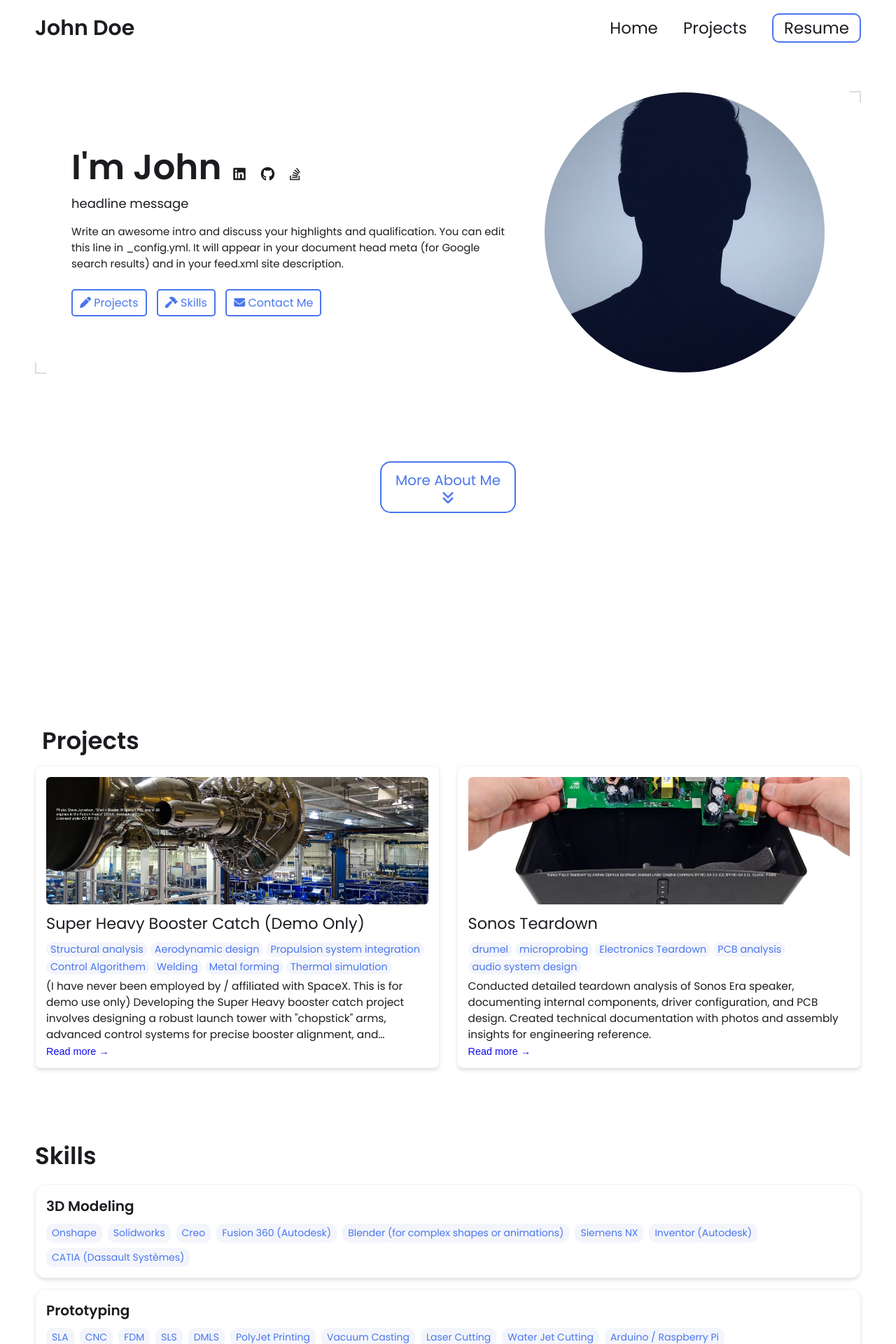
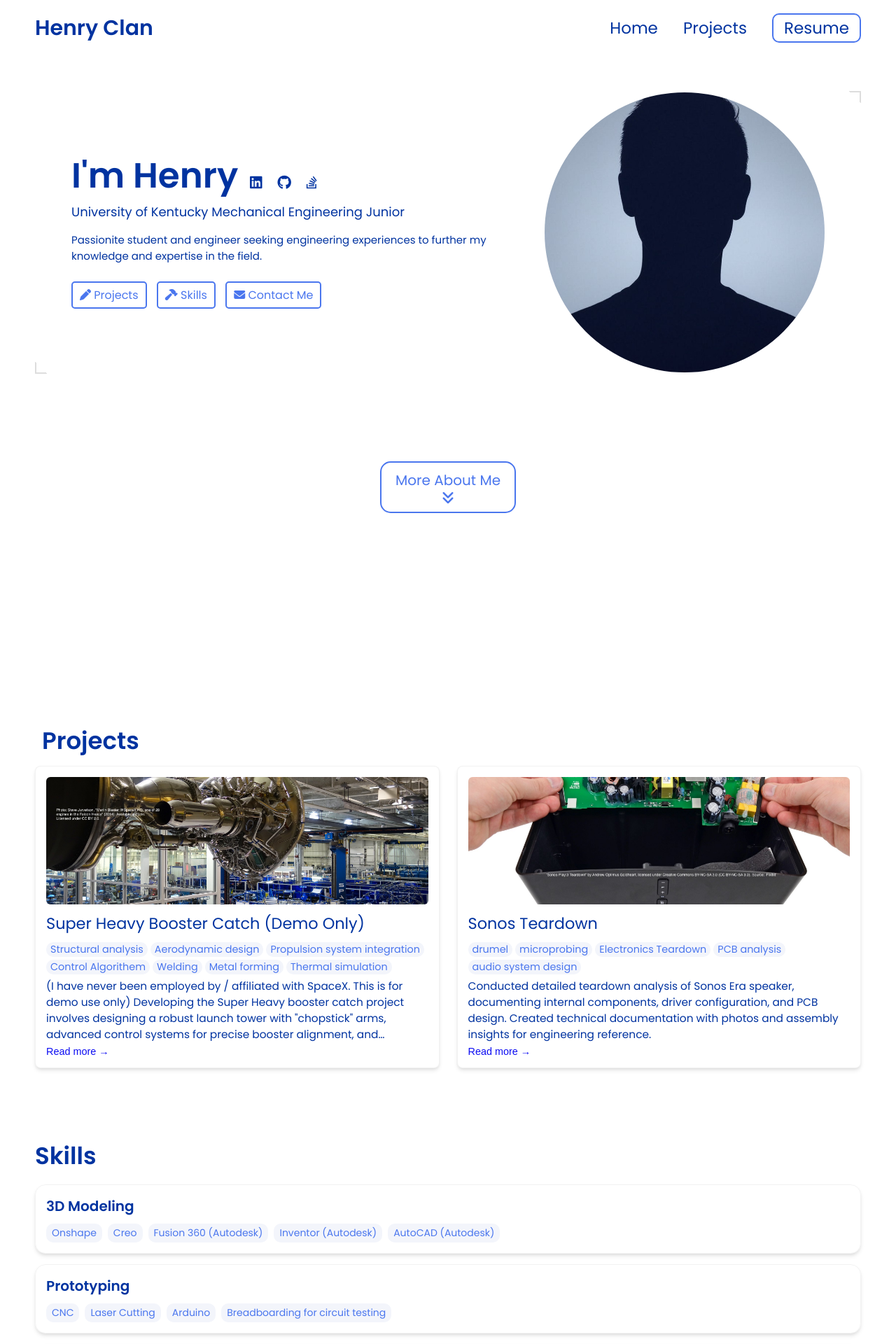
Before and after one commit to HJClan01/HJClan01.github.io, a Jekyll site: the page built from index.html, in a window 1280 px wide. Shown: the top 1920 px of the page at 70% size. Built offline with Jekyll 4.4.1, drawn with Linux system fonts in a browser that asks for light colours.

Commit message:
Update _config.yml
added personalized text

```diff
--- a/_config.yml
+++ b/_config.yml
@@ -7,17 +7,15 @@
 
 # Main Page Setup
 
-title: John Doe's Portfolio # This is what shows up in the tab of the browser
+title: Henry Clan's Portfolio # This is what shows up in the tab of the browser
 
 
 
 # Hero Section
-name: John Doe
-headline: headline message
+name: Henry Clan
+headline: University of Kentucky Mechanical Engineering Junior
 description: >- # dont remove this line. this will ignore all new lines until the next section
-  Write an awesome intro and discuss your highlights and qualification. You can edit this
-  line in _config.yml. It will appear in your document head meta (for
-  Google search results) and in your feed.xml site description.
+  Passionite student and engineer seeking engineering experiences to further my knowledge and expertise in the field.
 
 # Place your profile image in /assets/images/profile-image/folder and edit the file name
 profile_image: ./assets/images/profile-image/avatar.jpeg
@@ -25,14 +23,14 @@ profile_image: ./assets/images/profile-image/avatar.jpeg
 
 # Link your resume
 # You can place your resume in assets/resume/{resume file.pdf} or add external link such as pdf saved in google drive
-resume-url: https://drive.google.com/file/d/13Z3duVzh-gguPU5r03oJVEE6rV9rd3DS/view?usp=sharing
+resume-url: https://drive.google.com/file/d/1kZ8b7QHwPJEqw9JWclxO08ElD_bXCAHe/view?usp=sharing
 
 
 # Set up external links - this will show up as small icons next to your name.
 
 external-links:    # input only your own url slug. The icons with missing entries will not appear.
-  linkedin: test    # https://www.linkedin.com/in/{your url slug}
-  github: leea12    # https://github.com/{your url slug}
+  linkedin: test    # https://www.linkedin.com/in/henryclan
+  github: leea12    # https://github.com/HJCLan01
   stackoverflow: test      # https://stackoverflow.com/users/{your url slug}
   medium:            # https://medium.com/@{your url slug}
   x-twitter:   # https://x.com/{your url slug}
@@ -48,25 +46,15 @@ skills:
   - category: 3D Modeling
     tools:
     - Onshape
-    - Solidworks
     - Creo
     - Fusion 360 (Autodesk)
-    - Blender (for complex shapes or animations)
-    - Siemens NX
     - Inventor (Autodesk)
-    - CATIA (Dassault Systèmes)
+    - AutoCAD (Autodesk)
   - category: Prototyping
     tools:
-    - SLA
     - CNC
-    - FDM
-    - SLS
-    - DMLS
-    - PolyJet Printing
-    - Vacuum Casting
     - Laser Cutting
-    - Water Jet Cutting
-    - Arduino / Raspberry Pi
+    - Arduino
     - Breadboarding for circuit testing
   - category: Design Standards / Practices
     tools:
@@ -88,13 +76,13 @@ skills:
 
 
 # Contact Form Setup. Setup an account and copy over the key. When someone fills out the form, it will be received in your email.
-formspree-key:   https://formspree.io/f/{8-digit key}
+formspree-key:   https://formspree.io/f/xdkgrzvg
 
 
 
 # Active theme (Updatethis to switch themes). Make sure to keep the indentation the samne.
 colors: # this is the basic theme
-  text: "#1a1c20"
+  text: "#0033A0"
   border: "#ddd"
   link: "#4a76ee"
   highlight: "#0c0cf2"
```
